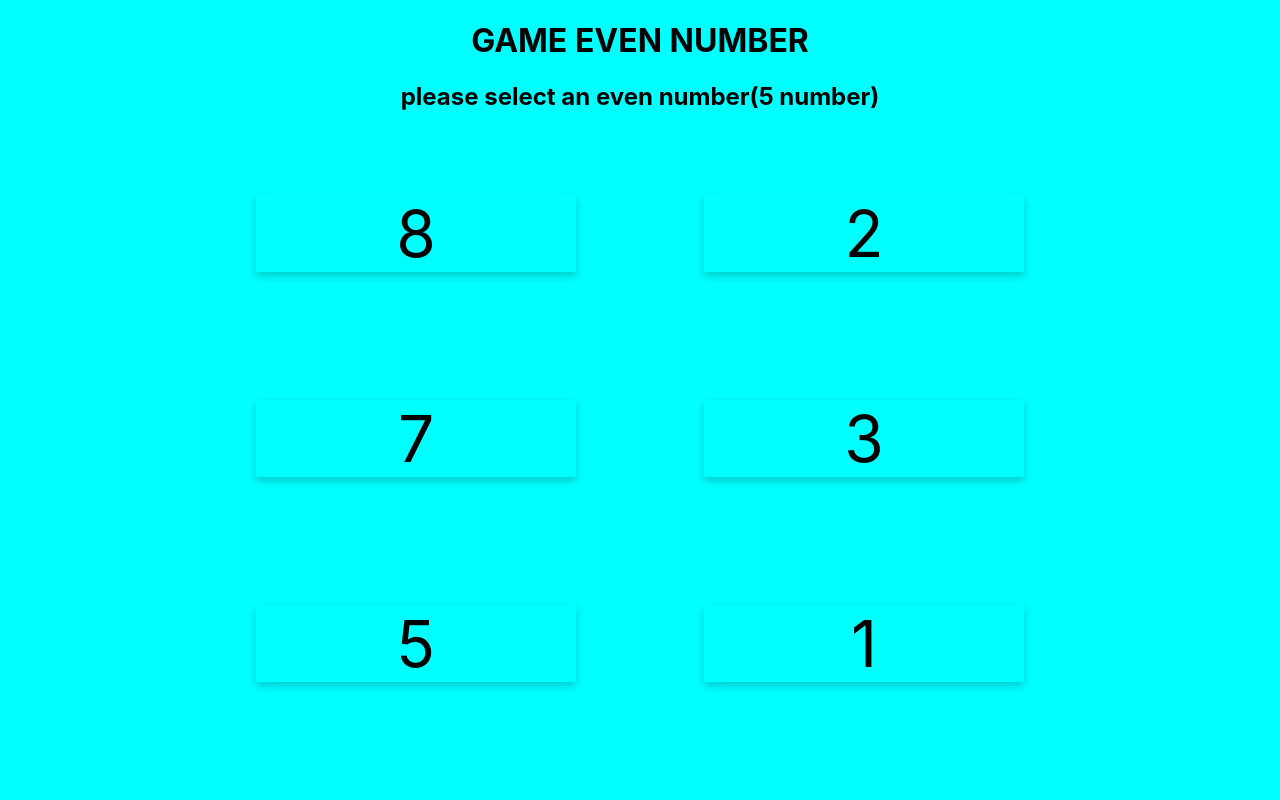
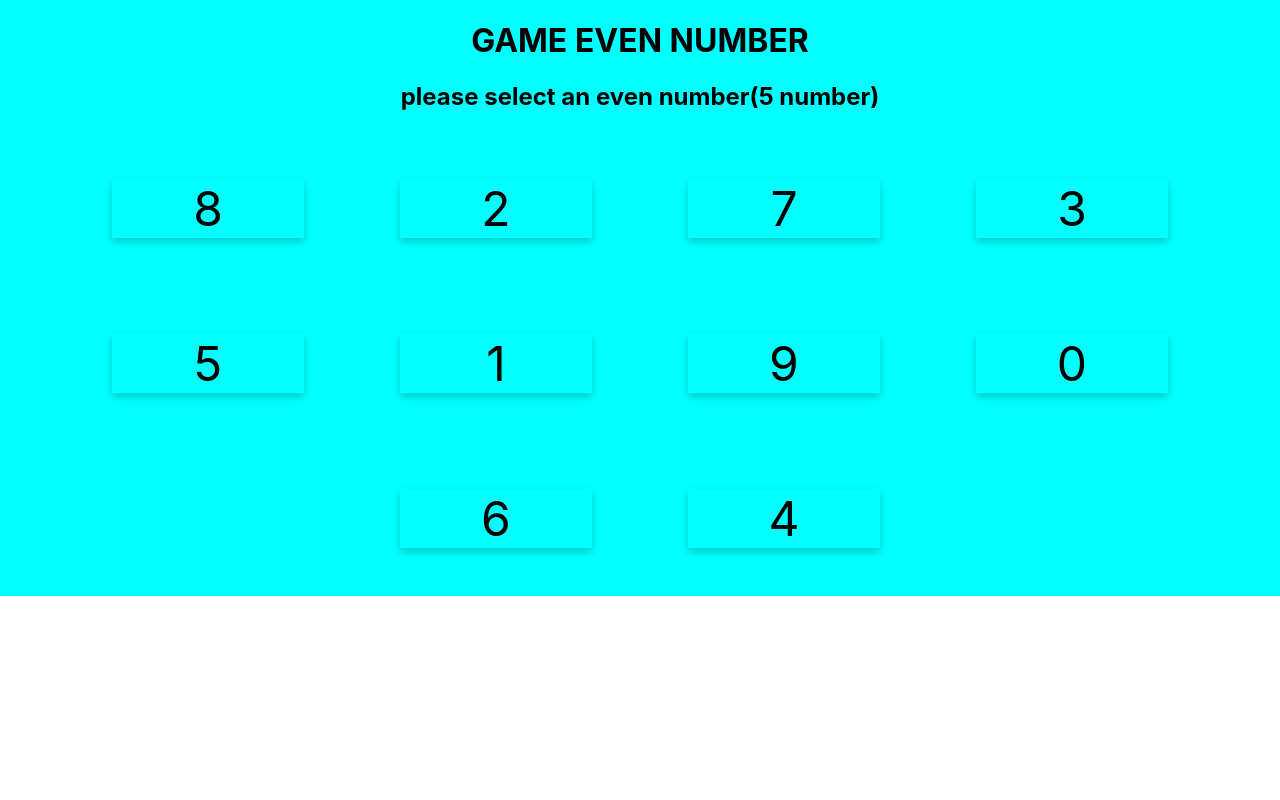
Before and after one commit to 6110110156/3SA03, a React (Create React App) app: page / in a window 1280 px wide. Shown: the top 800 px of the page. Built offline with nearby package versions, Linux system fonts and the light colour scheme.

Commit message:
Oderandpushword

```diff
--- a/src/App.css
+++ b/src/App.css
@@ -1,8 +1,8 @@
 .card {
   display: inline-block;
   text-align: center;
-  width: 5em;
-  font-size: 4em;
+  width: 4em;
+  font-size: 3em;
   box-shadow: 0 4px 8px 0 rgba(0,0,0,0.2);
   margin: 1em;
   user-select: none;
--- a/src/App.js
+++ b/src/App.js
@@ -4,8 +4,13 @@ import './App.css';
 
 import Wordcard from './WordCard';
 
+const REMAINING_TIME = 6000;
+const INCREMENT_TIME=2000;
+
 const number ="1234567890"; //เปลี่ยนเป็นตัวเลข
 function App() {
+
+
   return (
     //เพิ่มclassName Appst
     //เพิ่มคำสั่งและชื่อเกมส์
@@ -13,6 +18,7 @@ function App() {
       <h1>GAME EVEN NUMBER</h1>
       <h2>please select an even number(5 number)</h2>
      <Wordcard value={number}/>
+
     </div>
   );
 }
--- a/src/WordCard.js
+++ b/src/WordCard.js
@@ -24,13 +24,15 @@ export default function Wordcard(prons){
         let guess = state.guess+c;
         setState({...state,guess})
 
-        //หาเฉพาะเลขคู่เท่านั้น
+        //เลือกเฉพาะเลขคู่เท่านั้น 5ตัว
        if(guess.length == 5){
-            if(guess%2==0){
-            console.log('yeah!')
-            setState({...state, guess: '', completed: true})
+            if(guess/2==0){
+                //แสดงข้อความYou win
+                alert("You Win!!");
+                setState({...state, guess: '', completed: true})
             }else{
-                console.log('reset, next attemp')
+                //แสดงข้อความ  You lose
+                alert("You lose!!");
                 setState({...state, guess: '', attempt: state.attempt + 1})
                 }
             }
```
